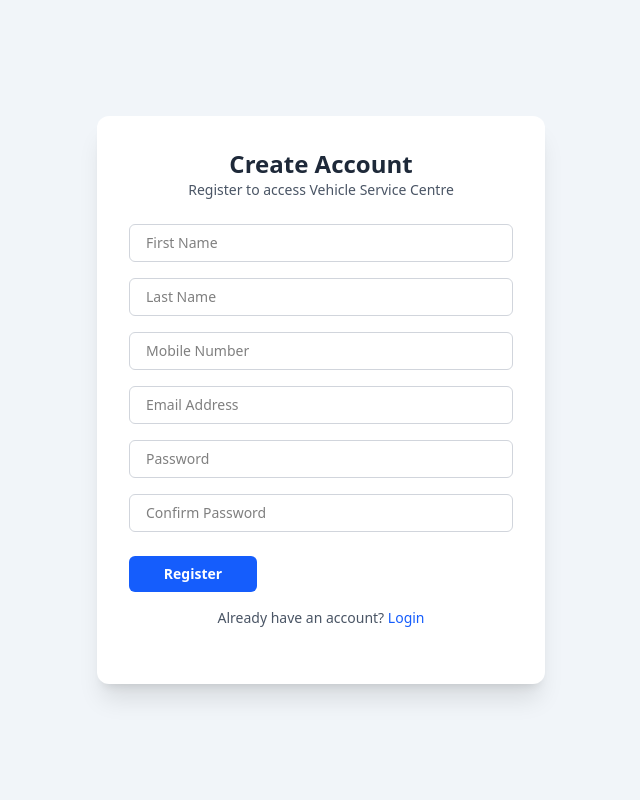
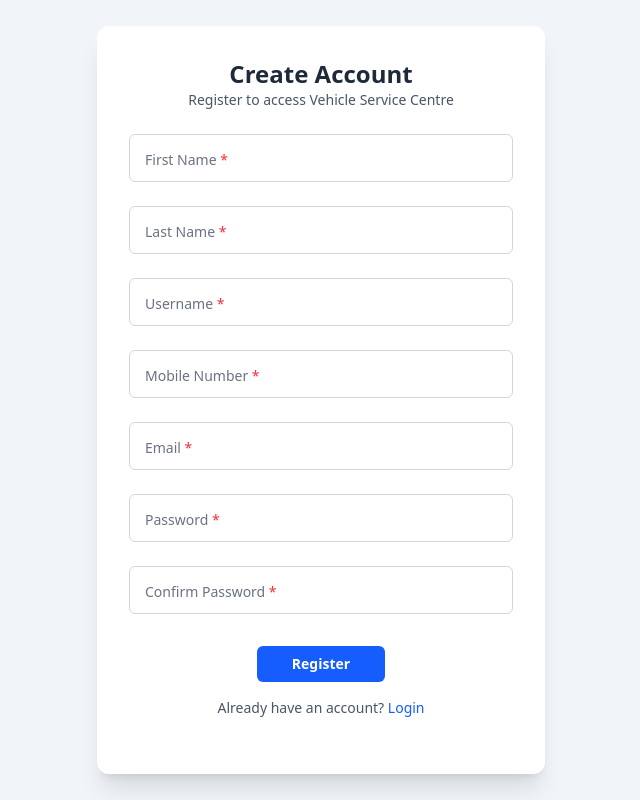
Before and after one commit to Developershaha/vehicleserviceandmaintenancecentre_frontend, a React (Vite) app: page /register in a window 1280 px wide. Shown: the whole page, without its empty margins (319-959 px from the left). Built offline with nearby package versions, Linux system fonts and the light colour scheme.

Commit message:
added hide and show fucntionality

```diff
--- a/package.json
+++ b/package.json
@@ -11,6 +11,7 @@
     "preview": "vite preview"
   },
   "dependencies": {
+    "@heroicons/react": "^2.2.0",
     "@reduxjs/toolkit": "^2.11.2",
     "@tailwindcss/vite": "^4.1.18",
     "axios": "^1.13.2",
--- a/src/components/Navbar.tsx
+++ b/src/components/Navbar.tsx
@@ -1,13 +1,18 @@
 import { Link, useNavigate } from "react-router-dom";
-import { useAppDispatch } from "../store/hook";
+import { useAppDispatch, useAppSelector } from "../store/hook";
 import { showSnackbar } from "../store/snackbarSlice";
+import { logout } from "../store/authSlice";
+import { logoutApi } from "./auth/pages/apis/loginApi";
 
 const Navbar = () => {
   const navigate = useNavigate();
   const dispatch = useAppDispatch();
+  const userDetails = useAppSelector((state) => state.auth);
+  const handleLogout = async () => {
+    const logoutResponse = await logoutApi(userDetails?.username ?? "");
 
-  const handleLogout = () => {
-    // 🔔 show snackbar
+    if (logoutResponse?.data?.validationCode === "logout.success") {
+      dispatch(logout());
       dispatch(
         showSnackbar({
           message: "You have been logged out successfully.",
@@ -17,6 +22,7 @@ const Navbar = () => {
 
       // ➡️ redirect to login
       navigate("/");
+    }
   };
 
   return (
--- a/src/components/auth/pages/Login.tsx
+++ b/src/components/auth/pages/Login.tsx
@@ -8,17 +8,30 @@ import VehicleInput from "../../common/VehicleInput";
 import VehicleLayout from "../../common/VehicleLayout";
 import { object, string } from "yup";
 import { loginApi } from "./apis/loginApi";
-import { setJwt } from "../../../store/authSlice";
+import { setJwt, setUserFromJwt } from "../../../store/authSlice";
 import logo from "../../../assets/logo.png";
+import { jwtDecode } from "jwt-decode";
+import { useState } from "react";
+import { EyeIcon, EyeSlashIcon } from "@heroicons/react/16/solid";
 const validationSchema = object({
   username: string().required("Username required"),
   password: string()
     .min(8, "Minimum 8 characters required")
     .required("Password required"),
 });
+// types/jwt.ts
+export interface JwtPayload {
+  sub: string;
+  username: string;
+  userRoles: string;
+  iat: number;
+  exp: number;
+}
+
 const Login = () => {
   const navigate = useNavigate();
   const dispatch = useAppDispatch();
+  const [isShowPassword, setIsShowPassword] = useState(true);
 
   const formik = useFormik({
     initialValues: {
@@ -28,12 +41,22 @@ const Login = () => {
     validationSchema,
     onSubmit: async (values) => {
       try {
-        console.log("called");
         const response = await loginApi(values);
 
         const { Jwt, RefreshToken } = response.data.entity ?? {};
         if (response?.data?.validationCode === "user.login.success") {
+          const userDetails: JwtPayload = jwtDecode(Jwt);
+          console.log("Jwt", userDetails);
+
           dispatch(setJwt(Jwt));
+
+          dispatch(
+            setUserFromJwt({
+              username: userDetails.username,
+              userId: userDetails.sub,
+              role: userDetails.userRoles,
+            }),
+          );
           localStorage.setItem("refreshToken", RefreshToken);
 
           dispatch(
@@ -56,7 +79,11 @@ const Login = () => {
       }
     },
   });
-
+  const icon = isShowPassword ? (
+    <EyeSlashIcon className="h-5 w-5" />
+  ) : (
+    <EyeIcon className="h-5 w-5" />
+  );
   return (
     <VehicleLayout
       logo={<img src={logo} alt="Logo" className="max-w-[300px]" />}
@@ -76,19 +103,19 @@ const Login = () => {
           error={formik.errors.username}
           touched={formik.touched.username}
         />
-
         <VehicleInput
           label="Password"
           name="password"
-          type="password"
+          type={isShowPassword ? "password" : "text"}
           required
           value={formik.values.password}
           onChange={formik.handleChange}
           onBlur={formik.handleBlur}
           error={formik.errors.password}
           touched={formik.touched.password}
-        />
-
+          endIcon={icon}
+          onEndIconClick={() => setIsShowPassword((prev) => !prev)}
+        />{" "}
         {/* ✅ Button */}
         <div className="mt-4">
           <VehicleButton text="Login" type="submit" align="center" />
--- a/src/components/auth/pages/Register.tsx
+++ b/src/components/auth/pages/Register.tsx
@@ -1,30 +1,66 @@
 import { useNavigate } from "react-router-dom";
-import { useState } from "react";
-
 import { authStyles } from "./authStyles";
 import { useAppDispatch } from "../../../store/hook";
 import { showSnackbar } from "../../../store/snackbarSlice";
 import VehicleButton from "../../common/VehicleButton";
 
+import VehicleInput from "../../common/VehicleInput";
+import { useFormik } from "formik";
+import { registerApi } from "./apis/loginApi";
+import { object, ref, string } from "yup";
+
+const validationSchema = object({
+  firstName: string().required("First name required"),
+  lastName: string().required("Last name required"),
+
+  username: string()
+    .min(4, "Minimum 4 characters required")
+    .required("Username required"),
+
+  mobile: string()
+    .matches(/^[0-9]{10}$/, "Mobile number must be 10 digits")
+    .required("Mobile number required"),
+
+  email: string().email("Invalid email").required("Email required"),
+
+  password: string()
+    .min(8, "Minimum 8 characters required")
+    .required("Password required"),
+
+  confirmPassword: string()
+    .oneOf([ref("password")], "Passwords do not match")
+    .required("Confirm password required"),
+});
+
 const Register = () => {
   const navigate = useNavigate();
   const dispatch = useAppDispatch();
 
-  const [form, setForm] = useState({
+  const formik = useFormik({
+    initialValues: {
       firstName: "",
       lastName: "",
+      username: "",
       mobile: "",
       email: "",
       password: "",
       confirmPassword: "",
-  });
-
-  const handleChange = (e: React.ChangeEvent<HTMLInputElement>) => {
-    setForm({ ...form, [e.target.name]: e.target.value });
+    },
+    validationSchema,
+    onSubmit: async (values) => {
+      try {
+        console.log("Register Payload:", values);
+        const payload = {
+          useUsername: values.username,
+          useTitle: "Mr", // or dynamic later
+          useFirstName: values.firstName,
+          useSurname: values.lastName,
+          useEmail: values.email,
+          useMobile: values.mobile,
+          usePassword: values.password,
         };
 
-  const handleRegister = (e: React.FormEvent) => {
-    e.preventDefault();
+        await registerApi(payload);
 
         dispatch(
           showSnackbar({
@@ -34,7 +70,16 @@ const Register = () => {
         );
 
         navigate("/");
-  };
+      } catch (err) {
+        dispatch(
+          showSnackbar({
+            message: "Registration failed",
+            type: "error",
+          }),
+        );
+      }
+    },
+  });
 
   return (
     <div className={authStyles.pageWrapper}>
@@ -43,72 +88,88 @@ const Register = () => {
         <p className={authStyles.subtitle}>
           Register to access Vehicle Service Centre
         </p>
-
-        <form onSubmit={handleRegister} className={authStyles.form}>
-          <input
-            type="text"
+        <form onSubmit={formik.handleSubmit} className="flex flex-col">
+          <VehicleInput
+            label="First Name"
             name="firstName"
-            placeholder="First Name"
-            className={authStyles.input}
-            value={form.firstName}
-            onChange={handleChange}
             required
+            value={formik.values.firstName}
+            onChange={formik.handleChange}
+            onBlur={formik.handleBlur}
+            error={formik.errors.firstName}
+            touched={formik.touched.firstName}
+          />
+          <VehicleInput
+            label="Last Name"
+            name="lastName"
+            required
+            value={formik.values.lastName}
+            onChange={formik.handleChange}
+            onBlur={formik.handleBlur}
+            error={formik.errors.lastName}
+            touched={formik.touched.lastName}
           />
 
-          <input
-            type="text"
-            name="lastName"
-            placeholder="Last Name"
-            className={authStyles.input}
-            value={form.lastName}
-            onChange={handleChange}
+          <VehicleInput
+            label="Username"
+            name="username"
             required
+            value={formik.values.username}
+            onChange={formik.handleChange}
+            onBlur={formik.handleBlur}
+            error={formik.errors.username}
+            touched={formik.touched.username}
           />
 
-          <input
-            type="tel"
+          <VehicleInput
+            label="Mobile Number"
             name="mobile"
-            placeholder="Mobile Number"
-            className={authStyles.input}
-            value={form.mobile}
-            onChange={handleChange}
-            pattern="[0-9]{10}"
             required
+            value={formik.values.mobile}
+            onChange={formik.handleChange}
+            onBlur={formik.handleBlur}
+            error={formik.errors.mobile}
+            touched={formik.touched.mobile}
           />
 
-          <input
+          <VehicleInput
+            label="Email"
+            name="email"
             type="email"
-            name="email"
-            placeholder="Email Address"
-            className={authStyles.input}
-            value={form.email}
-            onChange={handleChange}
             required
+            value={formik.values.email}
+            onChange={formik.handleChange}
+            onBlur={formik.handleBlur}
+            error={formik.errors.email}
+            touched={formik.touched.email}
           />
 
-          <input
+          <VehicleInput
+            label="Password"
+            name="password"
             type="password"
-            name="password"
-            placeholder="Password"
-            className={authStyles.input}
-            value={form.password}
-            onChange={handleChange}
             required
+            value={formik.values.password}
+            onChange={formik.handleChange}
+            onBlur={formik.handleBlur}
+            error={formik.errors.password}
+            touched={formik.touched.password}
           />
 
-          <input
+          <VehicleInput
+            label="Confirm Password"
+            name="confirmPassword"
             type="password"
-            name="confirmPassword"
-            placeholder="Confirm Password"
-            className={authStyles.input}
-            value={form.confirmPassword}
-            onChange={handleChange}
             required
+            value={formik.values.confirmPassword}
+            onChange={formik.handleChange}
+            onBlur={formik.handleBlur}
+            error={formik.errors.confirmPassword}
+            touched={formik.touched.confirmPassword}
           />
 
-          {/* ✅ Common Button */}
           <div className="pt-2">
-            <VehicleButton text="Register" />
+            <VehicleButton text="Register" type="submit" align="center" />
           </div>
         </form>
 
--- a/src/components/common/VehicleInput.tsx
+++ b/src/components/common/VehicleInput.tsx
@@ -8,6 +8,9 @@ interface VehicleInputProps {
   touched?: boolean;
   onChange: (e: React.ChangeEvent<HTMLInputElement>) => void;
   onBlur: (e: React.FocusEvent<HTMLInputElement>) => void;
+
+  endIcon?: React.ReactNode;
+  onEndIconClick?: () => void;
 }
 
 const VehicleInput = ({
@@ -20,6 +23,8 @@ const VehicleInput = ({
   touched,
   onChange,
   onBlur,
+  endIcon,
+  onEndIconClick,
 }: VehicleInputProps) => {
   const showError = Boolean(error && touched);
   const hasValue = value && value.length > 0;
@@ -35,7 +40,8 @@ const VehicleInput = ({
         onBlur={onBlur}
         className={`
           peer w-full h-12 rounded-md border px-4 pt-5 pb-3
-          text-sm leading-normal outline-none
+          text-sm outline-none
+          ${endIcon ? "pr-10" : ""}
           ${
             showError
               ? "border-red-500 focus:ring-2 focus:ring-red-200"
@@ -60,6 +66,17 @@ const VehicleInput = ({
         {required && <span className="text-red-500"> *</span>}
       </label>
 
+      {/* 👁 End Icon */}
+      {endIcon && (
+        <button
+          type="button"
+          onClick={onEndIconClick}
+          className="absolute right-3 top-3.5 text-gray-500 hover:text-gray-700"
+        >
+          {endIcon}
+        </button>
+      )}
+
       {showError && <p className="mt-1 text-xs text-red-600">{error}</p>}
     </div>
   );
--- /dev/null
+++ b/src/components/types/auth.ts
@@ -0,0 +1,3 @@
+export interface JwtPayload {
+  exp: number;
+}
--- a/src/store/authSlice.ts
+++ b/src/store/authSlice.ts
@@ -3,10 +3,16 @@ import { createSlice, type PayloadAction } from "@reduxjs/toolkit";
 
 interface AuthState {
   jwt: string | null;
+  username: string | null;
+  userId: string | null;
+  role: string | null;
 }
 
 const initialState: AuthState = {
   jwt: null,
+  username: null,
+  userId: null,
+  role: null,
 };
 
 const authSlice = createSlice({
@@ -16,12 +22,29 @@ const authSlice = createSlice({
     setJwt: (state, action: PayloadAction<string>) => {
       state.jwt = action.payload;
     },
+
+    setUserFromJwt: (
+      state,
+      action: PayloadAction<{
+        username: string;
+        userId: string;
+        role: string;
+      }>,
+    ) => {
+      state.username = action.payload.username;
+      state.userId = action.payload.userId;
+      state.role = action.payload.role;
+    },
+
     logout: (state) => {
       state.jwt = null;
+      state.username = null;
+      state.userId = null;
+      state.role = null;
       localStorage.removeItem("refreshToken");
     },
   },
 });
 
-export const { setJwt, logout } = authSlice.actions;
+export const { setJwt, setUserFromJwt, logout } = authSlice.actions;
 export default authSlice.reducer;
```
Also changed, not shown: src/components/auth/pages/apis/axiosInstance.ts (+3 -7 lines), src/components/auth/pages/apis/loginApi.ts (+22 -0 lines), 1 other file (tests, documents, lock files or other folders). Lines whose indentation alone changed are shown as unchanged.
